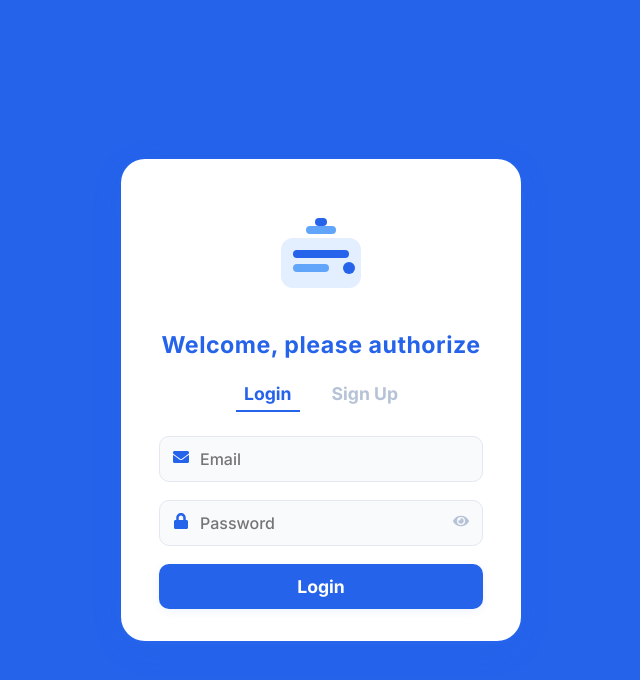
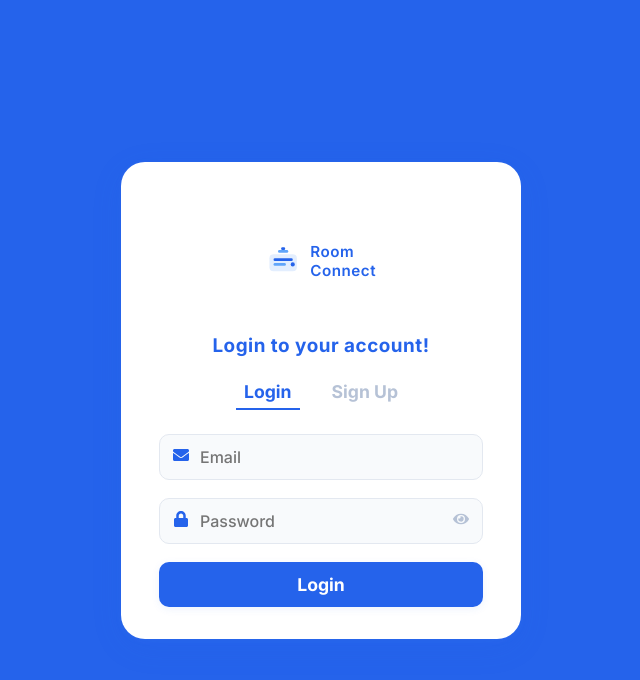
Before and after one commit to VeeramRoshanReddy/AI_Room_Collaborator, a React (Create React App) app in the folder frontend/: page /login in a window 1280 px wide. Shown: the top 680 px of the page, without its empty margins (319-959 px from the left). Built offline with nearby package versions, Linux system fonts and the light colour scheme.

Commit message:
Enhanced Login Page and updated requirements.txt 7

```diff
--- a/frontend/src/components/auth/Login.js
+++ b/frontend/src/components/auth/Login.js
@@ -40,13 +40,27 @@ const Illustration = styled.div`
   justify-content: center;
 `;
 
+const RoomName = styled.span`
+  font-size: 0.95rem;
+  color: #2563eb;
+  font-weight: 600;
+  margin-left: 10px;
+  vertical-align: middle;
+  letter-spacing: 0.5px;
+`;
+
 const Title = styled.h2`
   color: ${blue};
-  font-size: 1.45rem;
+  font-size: 1.18rem;
   font-weight: 800;
   margin-bottom: 24px;
   text-align: center;
   letter-spacing: 0.5px;
+  white-space: nowrap;
+  display: flex;
+  align-items: center;
+  justify-content: center;
+  gap: 10px;
 `;
 
 const TabRow = styled.div`
@@ -194,7 +208,7 @@ const Login = () => {
   return (
     <MinimalBackground>
       <Card>
-        <Illustration>
+        <Illustration style={{display: 'flex', alignItems: 'center', justifyContent: 'center'}}>
           <svg width="100" height="100" viewBox="0 0 100 100" fill="none" xmlns="http://www.w3.org/2000/svg">
             <rect x="10" y="30" width="80" height="50" rx="12" fill="#e3eefe"/>
             <rect x="22" y="42" width="56" height="8" rx="4" fill="#2563eb"/>
@@ -203,8 +217,11 @@ const Login = () => {
             <rect x="35" y="18" width="30" height="8" rx="4" fill="#60a5fa"/>
             <rect x="44" y="10" width="12" height="8" rx="4" fill="#2563eb"/>
           </svg>
+          <RoomName>Room Connect</RoomName>
         </Illustration>
-        <Title>Welcome, please authorize</Title>
+        <Title>
+          {mode === 'login' ? 'Login to your account!' : 'Create new account!'}
+        </Title>
         <TabRow>
           <Tab active={mode === 'login'} onClick={() => setMode('login')}>Login</Tab>
           <Tab active={mode === 'signup'} onClick={() => setMode('signup')}>Sign Up</Tab>
```
Also changed, not shown: 1 other file (tests, documents, lock files or other folders).
